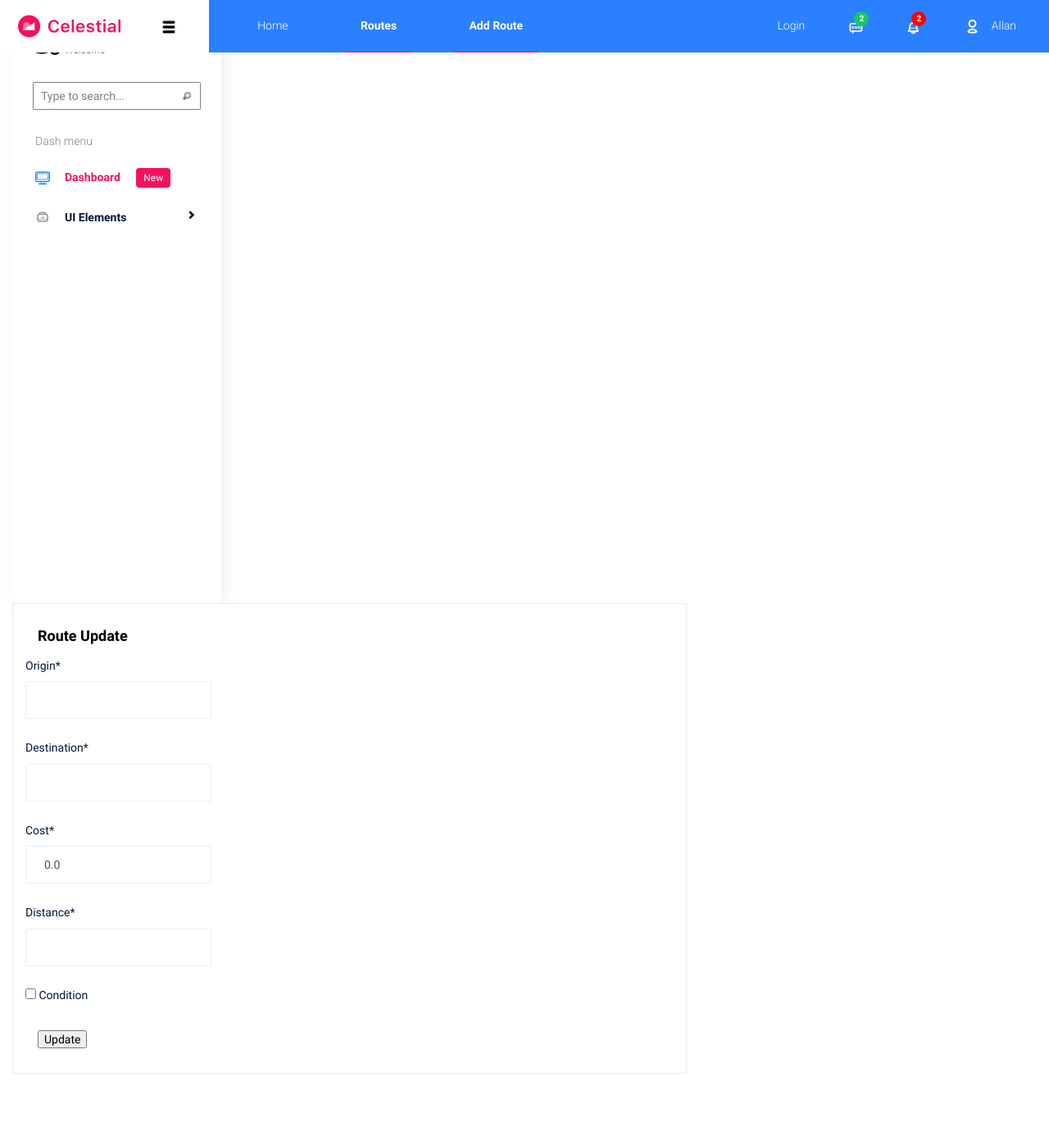
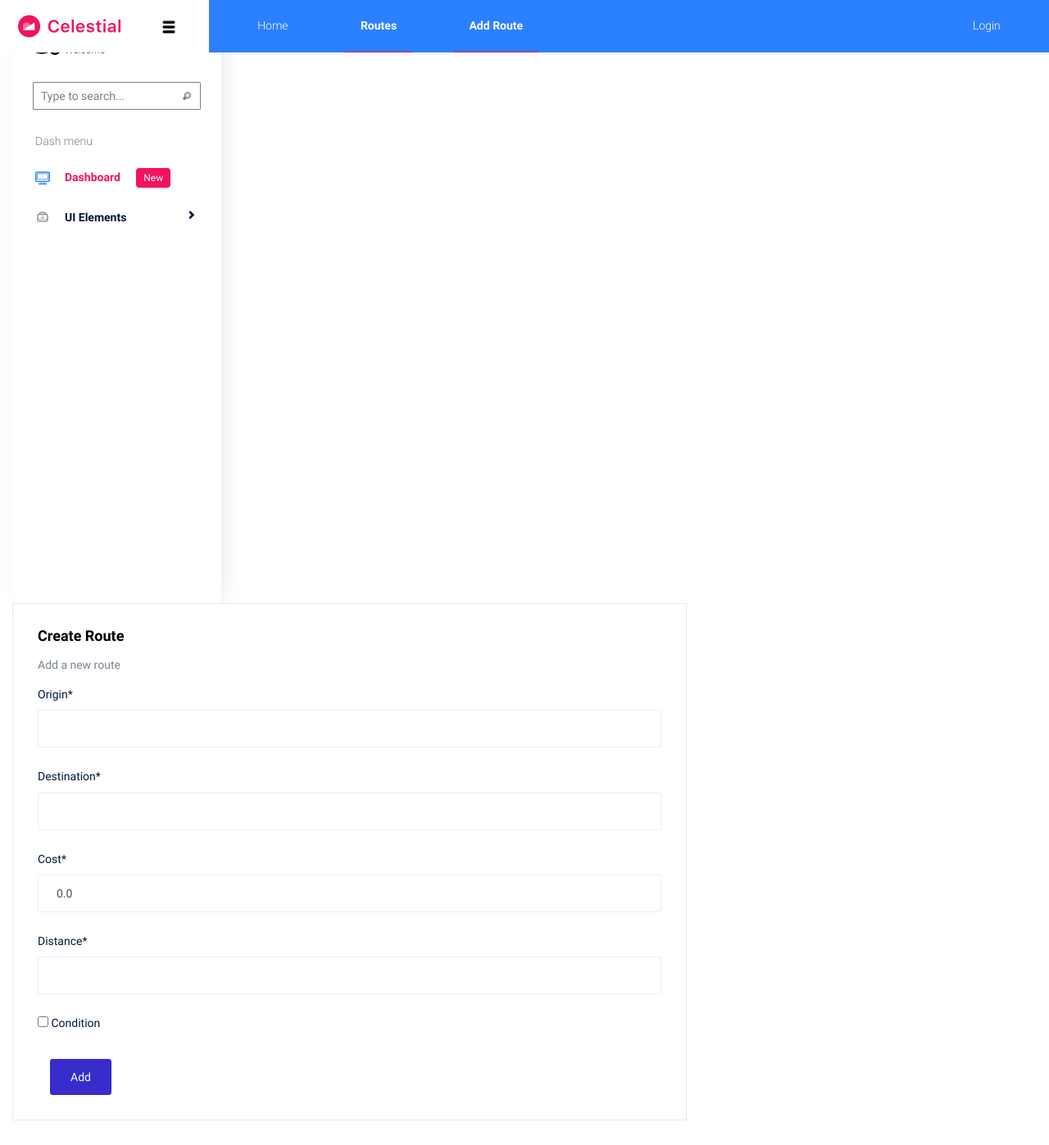
Before and after one commit to mugabwa/Dwear, a Django app: page /routes/create/ in a window 1280 px wide. Shown: the whole page at 82% size. Before the commit the page ends 1310 px from the top, so only its background shows below. Run offline with Django 3.2, Linux system fonts and the light colour scheme; some libraries are stand-ins or nearby versions.

Commit message:
More updates

```diff
--- a/routes/templates/base.html
+++ b/routes/templates/base.html
@@ -43,125 +43,32 @@
               </li>
             </ul>
             <ul class="navbar-nav navbar-nav-right">
-              <li class="nav-item d-none d-lg-flex  mr-2">
+
+              <li class="nav-item nav-profile dropdown">
                 {% if request.user.is_authenticated %}
-                <a class="nav-link" href="{% url 'logout-user' %}">
+                <a class="nav-link dropdown-toggle  pl-0 pr-0" href="#" data-toggle="dropdown" id="profileDropdown">
+                  <i class="typcn typcn-user-outline mr-0"></i>
+                  <span class="nav-profile-name">{{ request.user }}</span>
+                </a>
+                <div class="dropdown-menu dropdown-menu-right navbar-dropdown" aria-labelledby="profileDropdown">
+                  <p class="dropdown-item">
+                    <i class="typcn typcn-info text-secondary"></i>
+                    {% if request.user.is_staff %}
+                      Admin
+                    {% else %}
+                      User
+                    {% endif %}
+                  </p>
+                  <a class="dropdown-item" href="{% url 'logout-user' %}">
+                  <i class="typcn typcn-power text-primary"></i>
                   Logout
-                </a>
+                  </a>
+                </div>
                 {% else %}
                 <a class="nav-link" href="{% url 'login' %}">
                   Login
                 </a>
                 {% endif %}
-              </li>
-              <li class="nav-item dropdown d-flex">
-                <a class="nav-link count-indicator dropdown-toggle d-flex justify-content-center align-items-center" id="messageDropdown" href="#" data-toggle="dropdown">
-                  <i class="typcn typcn-message-typing"></i>
-                  <span class="count bg-success">2</span>
-                </a>
-                <div class="dropdown-menu dropdown-menu-right navbar-dropdown preview-list" aria-labelledby="messageDropdown">
-                  <p class="mb-0 font-weight-normal float-left dropdown-header">Messages</p>
-                  <a class="dropdown-item preview-item">
-                    <div class="preview-thumbnail">
-                      <img src="{% static 'images/faces/face4.jpg' %}" alt="image" class="profile-pic">
-                    </div>
-                    <div class="preview-item-content flex-grow">
-                      <h6 class="preview-subject ellipsis font-weight-normal">David Grey
-                      </h6>
-                      <p class="font-weight-light small-text mb-0">
-                        The meeting is cancelled
-                      </p>
-                    </div>
-                  </a>
-                  <a class="dropdown-item preview-item">
-                    <div class="preview-thumbnail">
-                      <img src="{% static 'images/faces/face2.jpg' %}" alt="image" class="profile-pic">
-                    </div>
-                    <div class="preview-item-content flex-grow">
-                      <h6 class="preview-subject ellipsis font-weight-normal">Tim Cook
-                      </h6>
-                      <p class="font-weight-light small-text mb-0">
-                        New product launch
-                      </p>
-                    </div>
-                  </a>
-                  <a class="dropdown-item preview-item">
-                    <div class="preview-thumbnail">
-                      <img src="{% static 'images/faces/face3.jpg' %}" alt="image" class="profile-pic">
-                    </div>
-                    <div class="preview-item-content flex-grow">
-                      <h6 class="preview-subject ellipsis font-weight-normal"> Johnson
-                      </h6>
-                      <p class="font-weight-light small-text mb-0">
-                        Upcoming board meeting
-                      </p>
-                    </div>
-                  </a>
-                </div>
-              </li>
-              <li class="nav-item dropdown  d-flex">
-                <a class="nav-link count-indicator dropdown-toggle d-flex align-items-center justify-content-center" id="notificationDropdown" href="#" data-toggle="dropdown">
-                  <i class="typcn typcn-bell mr-0"></i>
-                  <span class="count bg-danger">2</span>
-                </a>
-                <div class="dropdown-menu dropdown-menu-right navbar-dropdown preview-list" aria-labelledby="notificationDropdown">
-                  <p class="mb-0 font-weight-normal float-left dropdown-header">Notifications</p>
-                  <a class="dropdown-item preview-item">
-                    <div class="preview-thumbnail">
-                      <div class="preview-icon bg-success">
-                        <i class="typcn typcn-info-large mx-0"></i>
-                      </div>
-                    </div>
-                    <div class="preview-item-content">
-                      <h6 class="preview-subject font-weight-normal">Application Error</h6>
-                      <p class="font-weight-light small-text mb-0">
-                        Just now
-                      </p>
-                    </div>
-                  </a>
-                  <a class="dropdown-item preview-item">
-                    <div class="preview-thumbnail">
-                      <div class="preview-icon bg-warning">
-                        <i class="typcn typcn-cog mx-0"></i>
-                      </div>
-                    </div>
-                    <div class="preview-item-content">
-                      <h6 class="preview-subject font-weight-normal">Settings</h6>
-                      <p class="font-weight-light small-text mb-0">
-                        Private message
-                      </p>
-                    </div>
-                  </a>
-                  <a class="dropdown-item preview-item">
-                    <div class="preview-thumbnail">
-                      <div class="preview-icon bg-info">
-                        <i class="typcn typcn-user-outline mx-0"></i>
-                      </div>
-                    </div>
-                    <div class="preview-item-content">
-                      <h6 class="preview-subject font-weight-normal">New user registration</h6>
-                      <p class="font-weight-light small-text mb-0">
-                        2 days ago
-                      </p>
-                    </div>
-                  </a>
-                </div>
-              </li>
-              <li class="nav-item nav-profile dropdown">
-                <a class="nav-link dropdown-toggle  pl-0 pr-0" href="#" data-toggle="dropdown" id="profileDropdown">
-                  <i class="typcn typcn-user-outline mr-0"></i>
-                  <span class="nav-profile-name">Allan</span>
-                </a>
-                <div class="dropdown-menu dropdown-menu-right navbar-dropdown" aria-labelledby="profileDropdown">
-                  <a class="dropdown-item">
-                  <i class="typcn typcn-cog text-primary"></i>
-                  Settings
-                  </a>
-                  <a class="dropdown-item">
-                  <i class="typcn typcn-power text-primary"></i>
-                  Logout
-                  </a>
-                </div>
               </li>
             </ul>
             <button class="navbar-toggler navbar-toggler-right d-lg-none align-self-center" type="button" data-toggle="offcanvas">
--- a/routes/templates/create_route.html
+++ b/routes/templates/create_route.html
@@ -6,12 +6,10 @@
   <div class="col-lg-8 d-flex grid-margin stretch-card">
     <div class="card">
       <div class="card-body">
-        <div class="d-flex flex-wrap justify-content-between">
-          <h4 class="card-title mb-3">Route Update</h4>
-        </div>
-        <div class="row">
-          <form class="forms-sample" method="post" action="{% url 'route-create' route.id %}">
-
+          <h4 class="card-title mb-3">Create Route</h4>
+          <p class="card-description">Add a new route</p>
+          <form class="forms-sample" method="post" action="{% url 'route-create'%}">
+              {% csrf_token %}
               <div class="form-group">
                 {{ form.origin | as_crispy_field }}
 
@@ -28,14 +26,10 @@
             <div class="form-group">
               {{ form.condition | as_crispy_field }}
           </div>
-
             <div class="col-12">
-                <input type="submit" value="Update">
-            </div>
+              <button type="submit" class="btn btn-secondary">Add</button>
+          </div>
         </form>
-
-        </div>
-      </div>
     </div>
   </div>
 </div>
--- a/routes/templates/route_list.html
+++ b/routes/templates/route_list.html
@@ -16,6 +16,7 @@
                     <th>Distance</th>
                     <th>Road Condition</th>
                     <th>Cost</th>
+                    <th>Damage Cost</th>
                 </thead>
               <tbody>
                 {% for route in routes %}
```
Also changed, not shown: routes/templates/route_update_form.html (+10 -14 lines).
